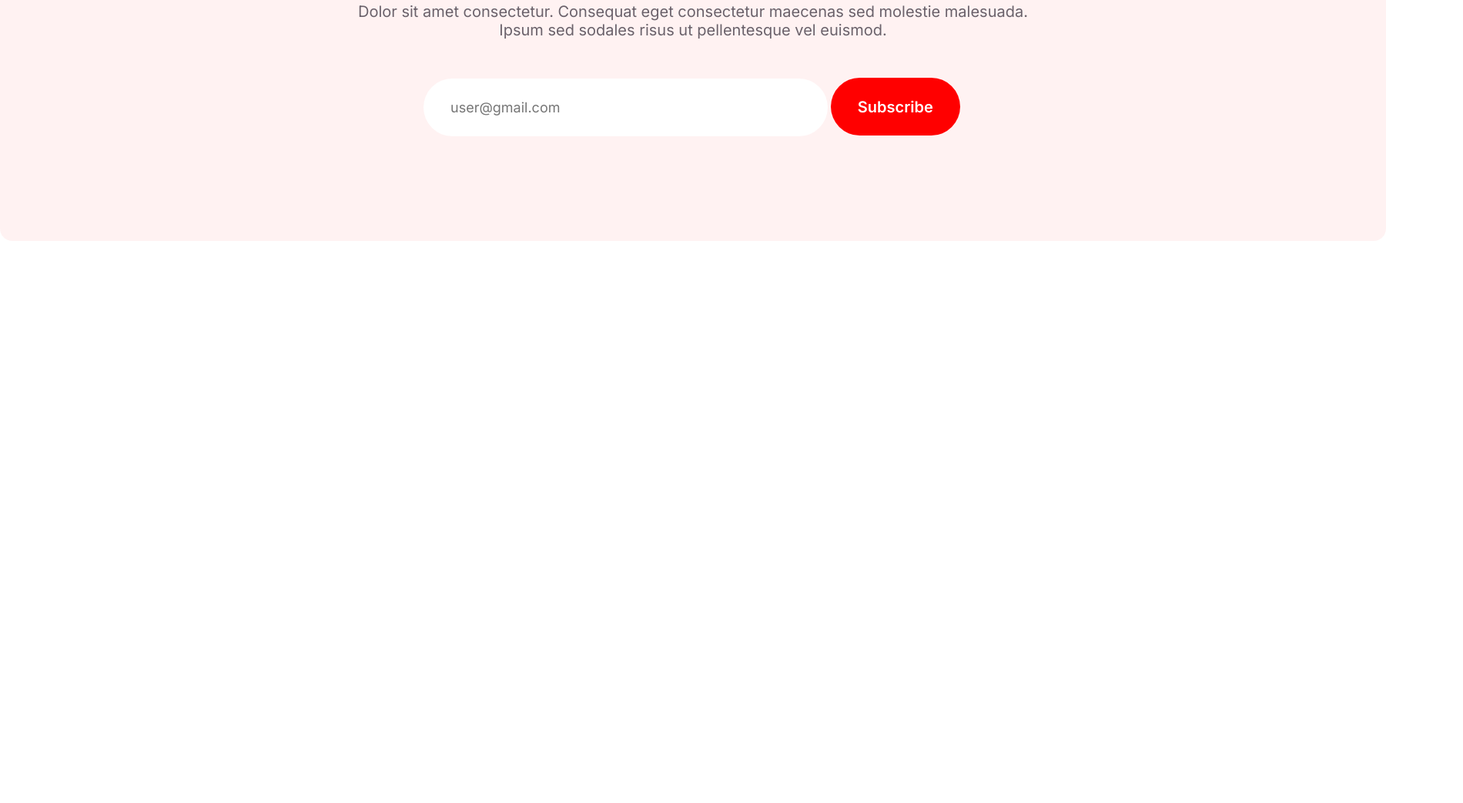
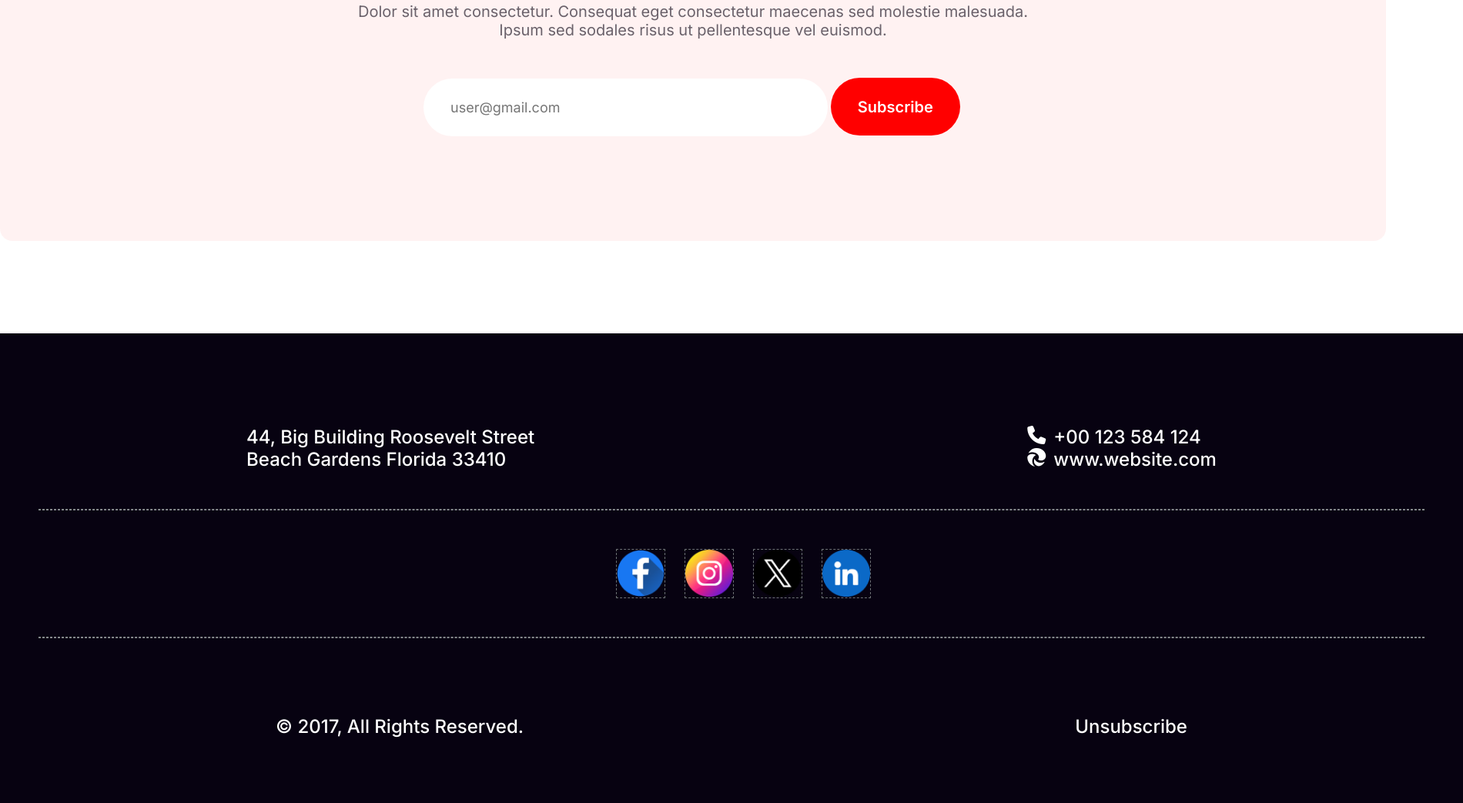
Before and after one commit to NureAlam68/website-landing-page, a plain HTML site: page index.html in a window 1280 px wide. Shown: the part 7013-8056 px from the top of the page at 77% size, 1900 px wide, since content can reach past the window. Before the commit the page ends 7326 px from the top, so only its background shows below. Drawn offline with Linux system fonts and the light colour scheme.

Commit message:
added footer section

```diff
--- a/index.html
+++ b/index.html
@@ -5,6 +5,7 @@
     <meta name="viewport" content="width=device-width, initial-scale=1.0">
     <title>Landing Page</title>
     <link rel="stylesheet" href="styles/style.css">
+    <link rel="stylesheet" href="https://cdnjs.cloudflare.com/ajax/libs/font-awesome/6.5.2/css/all.min.css" integrity="sha512-SnH5WK+bZxgPHs44uWIX+LLJAJ9/2PkPKZ5QiAj6Ta86w+fsb2TkcmfRyVX3pBnMFcV7oQPJkl9QevSCWr3W6A==" crossorigin="anonymous" referrerpolicy="no-referrer" />
 </head>
 <body>
     <header class="banner-section">
@@ -121,5 +122,39 @@
             </div>
         </section>
     </main>
+    <footer class="footer-section">
+        <div class="footer-container-one">
+            <div class="footer-content">
+                <p>44, Big Building Roosevelt Street<br>
+                    Beach Gardens Florida 33410</p>
+            </div>
+            <div class="contact-container">
+                <span class="contact">
+                    <i class="fa-solid fa-phone"></i>
+                    <p>+00 123 584 124</p>
+                </span>
+                <span class="contact">
+                    <i class="fa-brands fa-edge"></i>
+                    <p>www.website.com</p>
+                </span>
+            </div>
+        </div>
+        <hr class="style-hr">
+        <div class="image-container-footer">
+            <img src="icons/Facebook.png" alt="">
+            <img src="icons/Instagram.png" alt="">
+            <img src="icons/Twitter.png" alt="">
+            <img src="icons/Linkedin.png" alt="">
+        </div>
+        <hr class="style-hr">
+        <div class="end-footer-content">
+            <div class="end-content-one">
+                <p>&copy; 2017, All Rights Reserved.</p>
+            </div>
+            <div class="end-content-one">
+                <p>Unsubscribe</p>
+            </div>
+        </div>
+    </footer>
 </body>
 </html>
--- a/styles/style.css
+++ b/styles/style.css
@@ -485,3 +485,70 @@ body {
     font-weight: 600;
     border: none;
 }
+
+.footer-section {
+    width: 1900px;
+    height: 610px;
+    background: rgb(7, 2, 17);
+    margin-top: 120px;
+}
+
+.footer-content, .contact-container {
+    margin-top: 120px;
+}
+
+.footer-content p {
+    color: rgb(255, 255, 255);
+    font-family: Inter;
+    font-size: 24px;
+    font-weight: 500;
+    text-align: left;
+}
+
+.contact {
+    color: rgb(255, 255, 255);
+    font-family: Inter;
+    font-size: 24px;
+    font-weight: 500;
+    text-align: left;
+    display: flex;
+    gap: 10px;
+}
+
+.footer-container-one {
+    display: flex;
+    justify-content: space-around;
+}
+
+.style-hr{
+    width: 1800px;
+    margin: 0 auto;
+    margin-top: 50px;
+    border: 1px dashed rgb(132, 136, 139);
+}
+
+.image-container-footer img {
+    height: 64px;
+    width: 64px;
+    border: 1px dashed rgb(109, 113, 117);
+}
+
+.image-container-footer {
+    display: flex;
+    gap: 25px;
+    margin-left: 800px;
+    margin-top: 50px;
+}
+
+.end-content-one {
+    color: rgb(255, 255, 255);
+    font-family: Inter;
+    font-size: 24px;
+    font-weight: 500;
+}
+
+.end-footer-content {
+    display: flex;
+    justify-content: space-around;
+    margin-top: 100px;
+}
```
